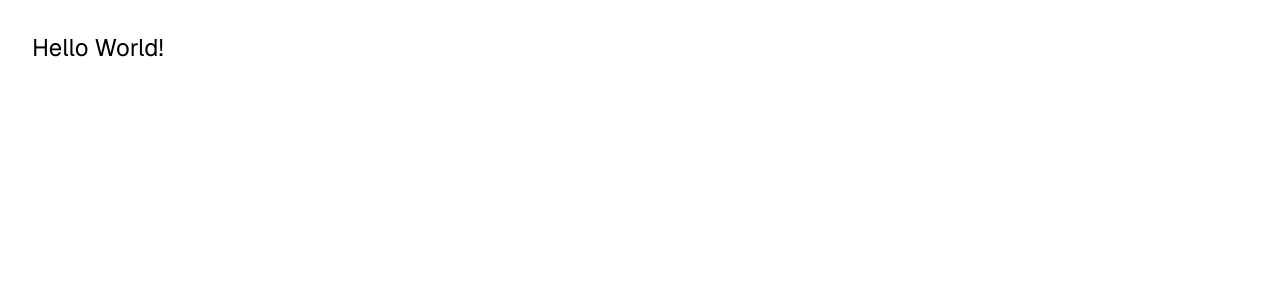
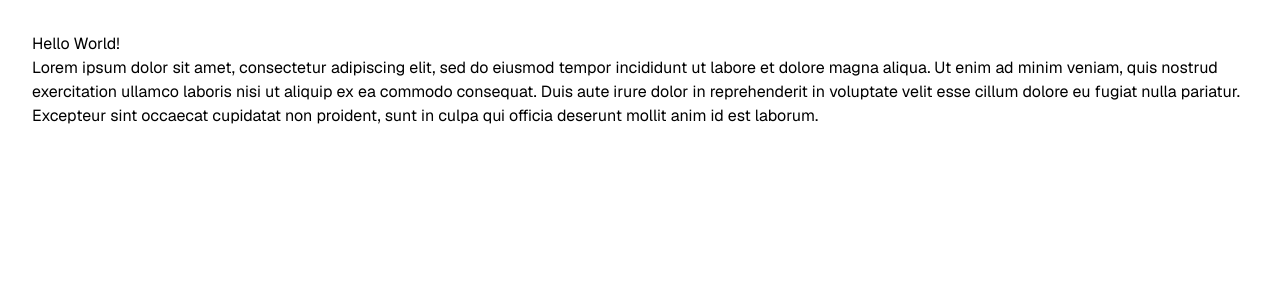
Before and after one commit to anreyw/wpc, a Next.js app: page / in a window 1280 px wide. Shown: the top 300 px of the page. Built offline with nearby package versions, Linux system fonts and the light colour scheme.

Commit message:
Created a new Header component.

```diff
--- /dev/null
+++ b/app/header.tsx
@@ -0,0 +1,5 @@
+export default function Header() {
+  return (
+    <h1 className="">Hello World!</h1>
+  )
+}
--- a/app/layout.tsx
+++ b/app/layout.tsx
@@ -1,6 +1,7 @@
 import type { Metadata } from "next";
 import { Geist } from "next/font/google";
 import "./globals.css";
+import Header from '@/app/header'
 
 const geist = Geist({
   subsets: ["latin"],
@@ -19,6 +20,7 @@
   return (
     <html lang="en" className={geist.className}>
       <body className="m-8">
+	<Header />
         {children}
       </body>
     </html>
--- a/app/page.tsx
+++ b/app/page.tsx
@@ -1,3 +1,5 @@
 export default function Home() {
-  return <h1 className="text-2xl">Hello World!</h1>
+  return (
+    <p>Lorem ipsum dolor sit amet, consectetur adipiscing elit, sed do eiusmod tempor incididunt ut labore et dolore magna aliqua. Ut enim ad minim veniam, quis nostrud exercitation ullamco laboris nisi ut aliquip ex ea commodo consequat. Duis aute irure dolor in reprehenderit in voluptate velit esse cillum dolore eu fugiat nulla pariatur. Excepteur sint occaecat cupidatat non proident, sunt in culpa qui officia deserunt mollit anim id est laborum.</p>
+  )
 }
```
